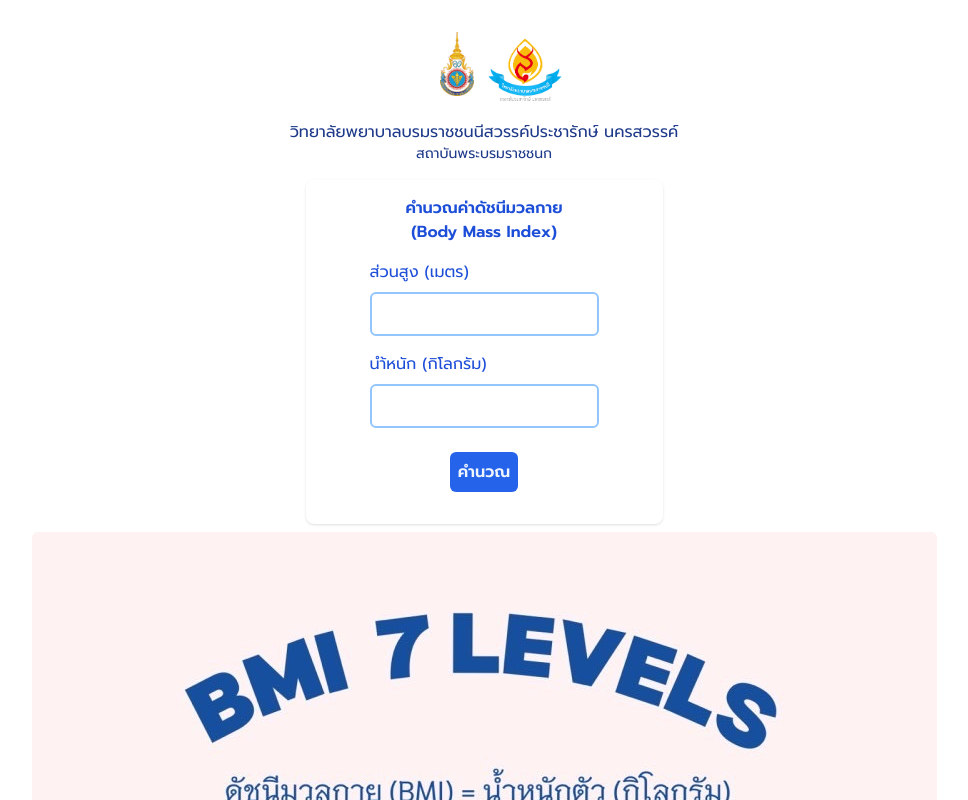
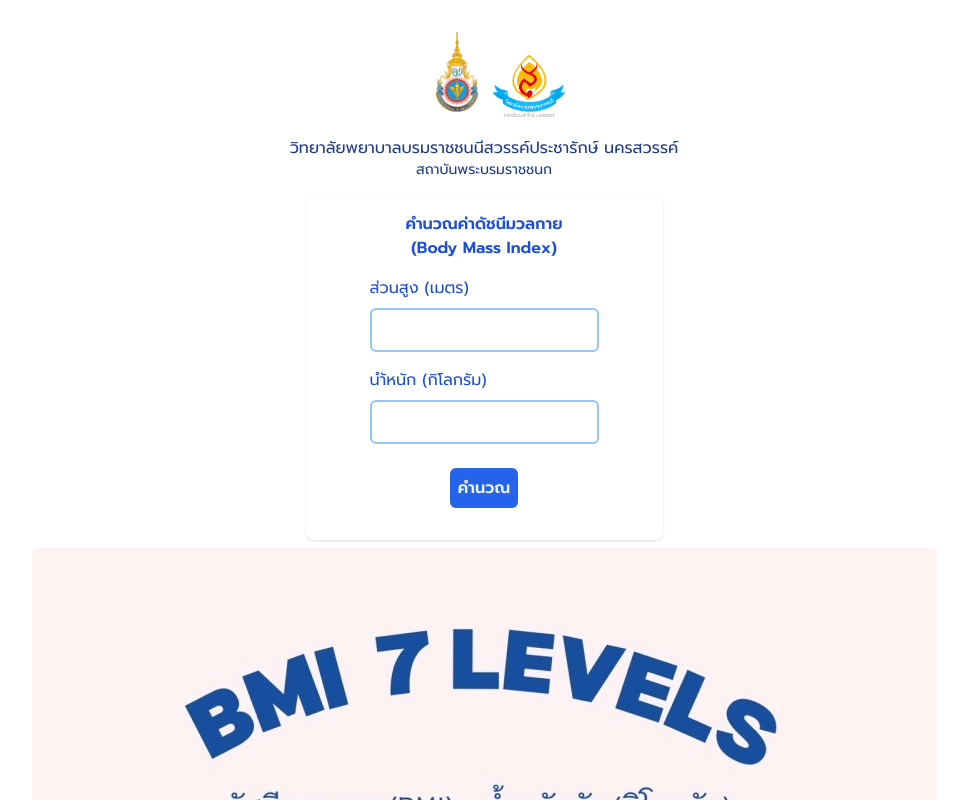
Before and after one commit to Panthonf/bmi-project, a React (Create React App) app: page / in a window 1280 px wide. Shown: the top 800 px of the page, without its empty margins (156-1124 px from the left). Built offline with nearby package versions, Linux system fonts and the light colour scheme; a web font is replaced by a local one.

Commit message:
Update App.js

```diff
--- a/src/App.js
+++ b/src/App.js
@@ -9,8 +9,8 @@
   return (
     <div className="mb-4">
       <div className="flex justify-center mt-4 ml-8">
-        <img src={logo1} alt="logo1" className="mx-2 h-16 my-auto"></img>
-        <img src={logo2} alt="logo2" className="h-20 mt-4 my-auto"></img>
+        <img src={logo1} alt="logo1" className="mx-2 h-20 my-auto"></img>
+        <img src={logo2} alt="logo2" className="h-20 mt-8 my-auto"></img>
       </div>
       <div className="font-prompt mt-2 text-blue-900">
         <h1 className="flex justify-center text-base">
```
